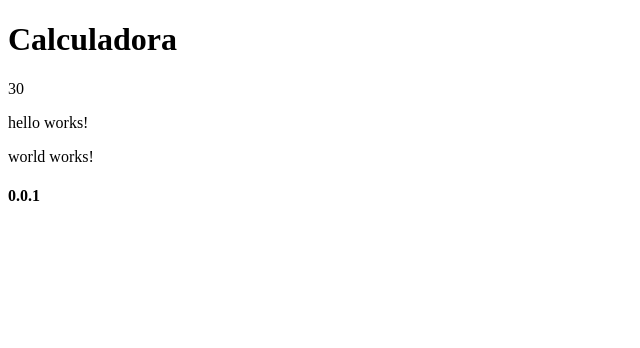
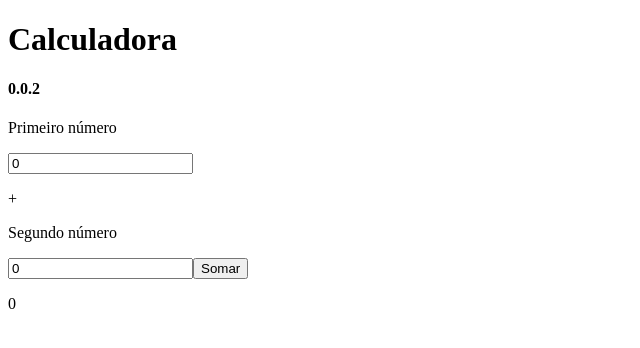
Before and after one commit to vinisvp/calculadoraAngular, an Angular app: page / in a window 1280 px wide. Shown: the top 348 px of the page, without its empty margins (0-640 px from the left). Built offline with nearby package versions, Linux system fonts and the light colour scheme.

Commit message:
Added the calc component, with the sum system

```diff
--- a/src/app/app.component.html
+++ b/src/app/app.component.html
@@ -1,7 +1,4 @@
 <h1>{{title}}</h1>
+<h4>{{version}}</h4>
 
-{{num1 + num2}}
-
-<app-hello></app-hello>
-
-<h4>{{version}}</h4>
+<app-calc></app-calc>
--- a/src/app/app.component.ts
+++ b/src/app/app.component.ts
@@ -7,7 +7,7 @@ import { Component } from '@angular/core';
 })
 export class AppComponent {
   title = 'Calculadora';
-  version = '0.0.1';
+  version = '0.0.2';
   num1 = 10;
   num2 = 20;
 }
--- /dev/null
+++ b/src/app/calc/calc.component.html
@@ -0,0 +1,12 @@
+<form>
+  <p>Primeiro número</p>
+  <input type="number" [(ngModel)]="num1" name="num1">
+
+  <p>+</p>
+
+  <p>Segundo número</p>
+  <input type="number" [(ngModel)]="num2" name="num2">
+
+  <button (click)="calc()">Somar</button>
+  <p>{{sum}}</p>
+</form>
--- /dev/null
+++ b/src/app/calc/calc.component.ts
@@ -0,0 +1,16 @@
+import { Component } from '@angular/core';
+
+@Component({
+  selector: 'app-calc',
+  templateUrl: './calc.component.html',
+  styleUrl: './calc.component.css'
+})
+export class CalcComponent {
+  num1: number = 0;
+  num2: number = 0;
+  sum: number = 0;
+
+  calc(){
+    this.sum = this.num1 + this.num2;
+  }
+}
```
Also changed, not shown: src/app/app.module.ts (+6 -2 lines), src/app/calc/calc.component.css (added), 1 other file (tests, documents, lock files or other folders).
